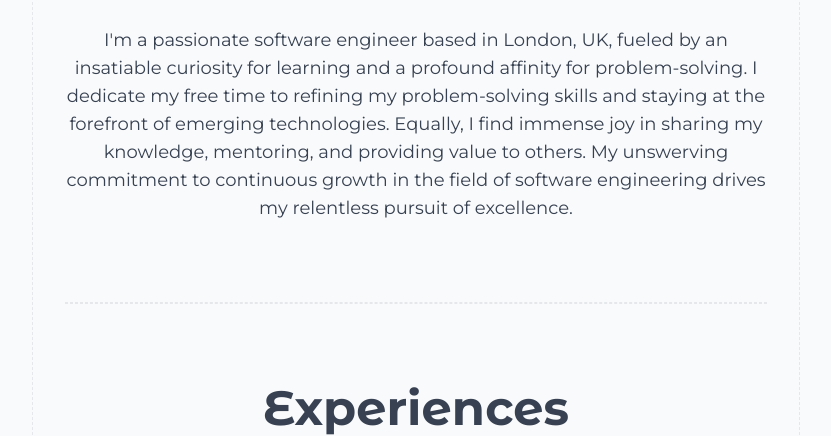
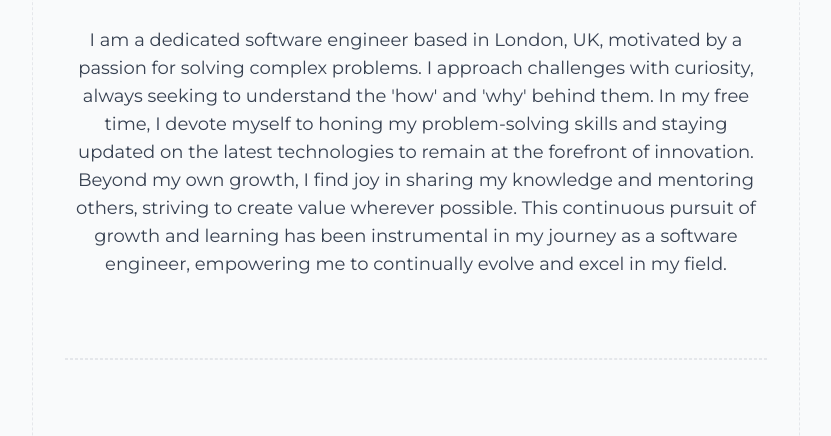
Before and after one commit to teytattze/tatSmartDev, an Astro site: page / in a window 1280 px wide. Shown: the part 353-789 px from the top of the page, without its empty margins (224-1055 px from the left). Built offline with nearby package versions, Linux system fonts and the light colour scheme; Astro itself is replaced by a stand-in of ours.

Commit message:
fix: update information

```diff
--- a/src/pages/index.astro
+++ b/src/pages/index.astro
@@ -47,7 +47,7 @@ const experiences = [
         title: "Coding Mentor (Freelance)",
         location: "London, UK",
         startDate: "Mar 2022",
-        endDate: "May 2022",
+        endDate: "Aug 2022",
       },
     ],
   },
@@ -109,14 +109,16 @@ const contacts = [
             </h2>
           </div>
           <p class="font-montserrat text-base text-gray-700 sm:text-lg">
-            I'm a passionate software engineer based in London, UK, fueled by an
-            insatiable curiosity for learning and a profound affinity for
-            problem-solving. I dedicate my free time to refining my
-            problem-solving skills and staying at the forefront of emerging
-            technologies. Equally, I find immense joy in sharing my knowledge,
-            mentoring, and providing value to others. My unswerving commitment
-            to continuous growth in the field of software engineering drives my
-            relentless pursuit of excellence.
+            I am a dedicated software engineer based in London, UK, motivated by
+            a passion for solving complex problems. I approach challenges with
+            curiosity, always seeking to understand the 'how' and 'why' behind
+            them. In my free time, I devote myself to honing my problem-solving
+            skills and staying updated on the latest technologies to remain at
+            the forefront of innovation. Beyond my own growth, I find joy in
+            sharing my knowledge and mentoring others, striving to create value
+            wherever possible. This continuous pursuit of growth and learning
+            has been instrumental in my journey as a software engineer,
+            empowering me to continually evolve and excel in my field.
           </p>
         </div>
       </Section>
```
